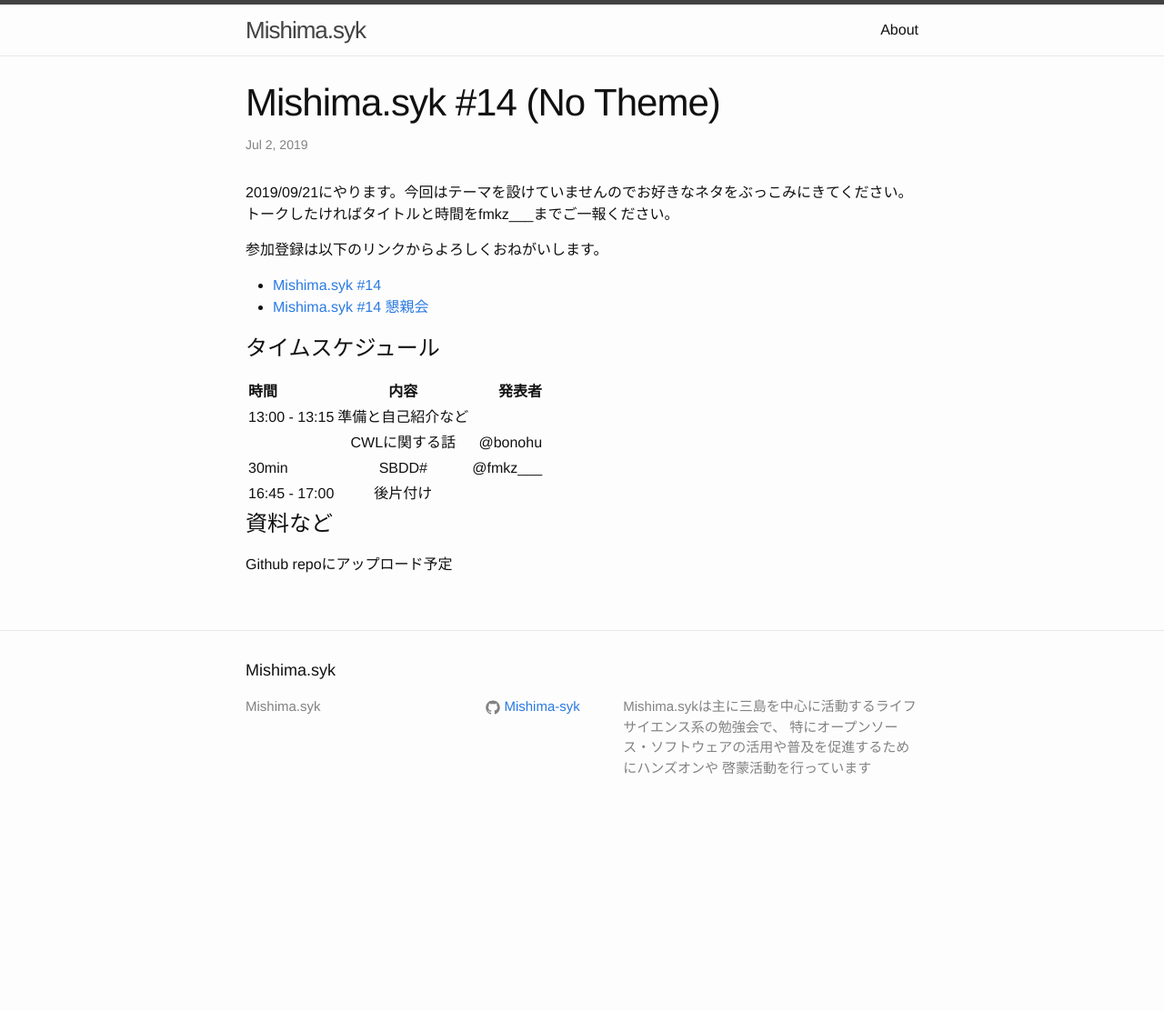
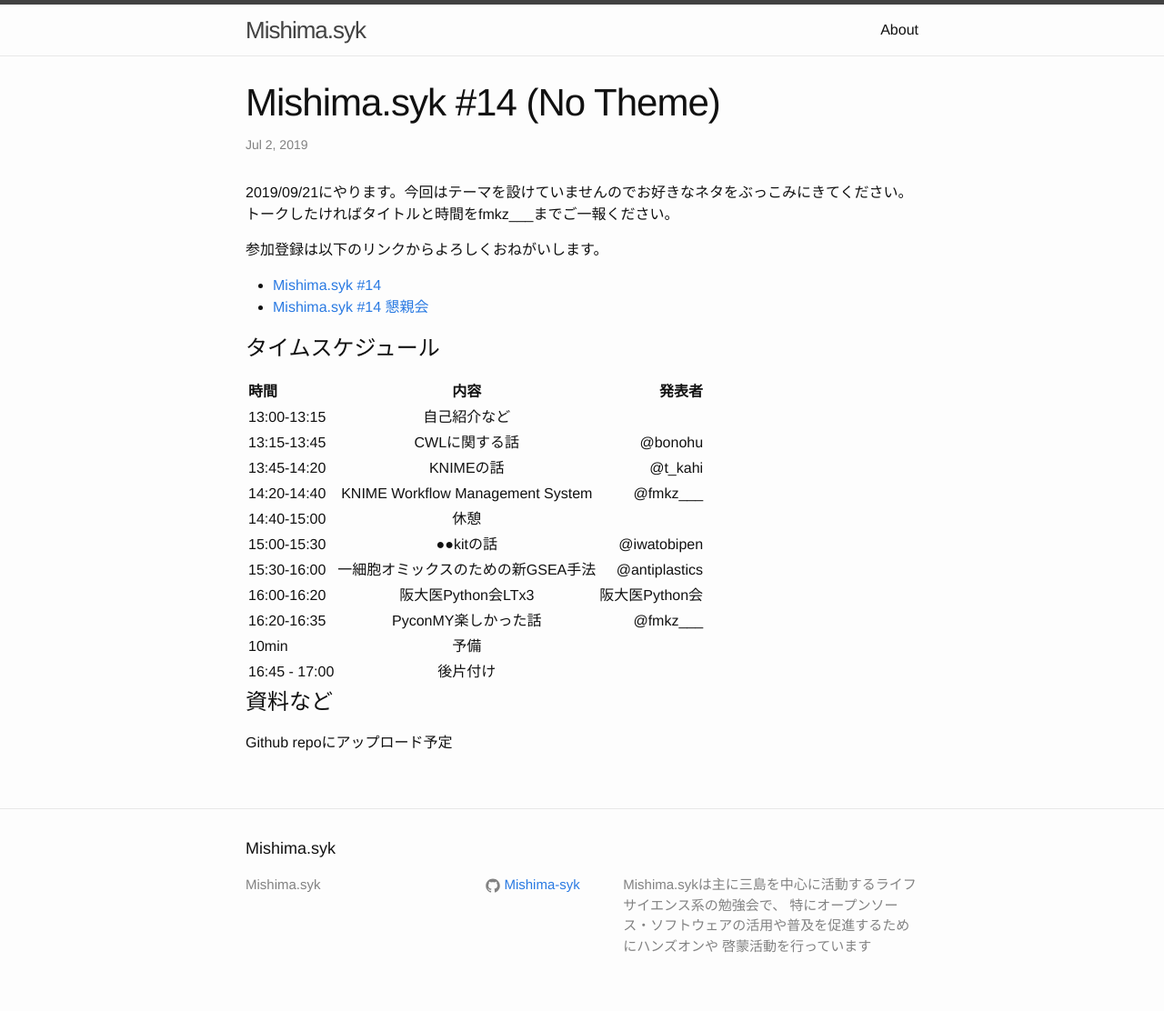
Before and after one commit to Mishima-syk/Mishima-syk.github.io, a Jekyll site: the page built from _posts/2019-07-02-No-Theme.markdown, in a window 1280 px wide. Shown: the whole page at 91% size. Built offline with Jekyll 4.4.1, drawn with Linux system fonts in a browser that asks for light colours; before the commit the page ends 916 px from its top, so only the background shows below that.

Commit message:
Fix schedule

```diff
--- a/_posts/2019-07-02-No-Theme.markdown
+++ b/_posts/2019-07-02-No-Theme.markdown
@@ -16,9 +16,16 @@ categories: mishimasyk
 
 | 時間 | 内容| 発表者 |
 |:------------ |:--------------:| ------------:|
-|13:00 - 13:15|準備と自己紹介など||
-||CWLに関する話|@bonohu|
-|30min|SBDD#|@fmkz___|
+|13:00-13:15|自己紹介など||
+|13:15-13:45|CWLに関する話|@bonohu|
+|13:45-14:20|KNIMEの話|@t_kahi|
+|14:20-14:40|KNIME Workflow Management System|@fmkz___|
+|14:40-15:00|休憩||
+|15:00-15:30|●●kitの話|@iwatobipen|
+|15:30-16:00|一細胞オミックスのための新GSEA手法|@antiplastics|
+|16:00-16:20|阪大医Python会LTx3|阪大医Python会|
+|16:20-16:35|PyconMY楽しかった話|@fmkz___|
+|10min|予備||
 |16:45 - 17:00|後片付け||
 
 # 資料など
```
